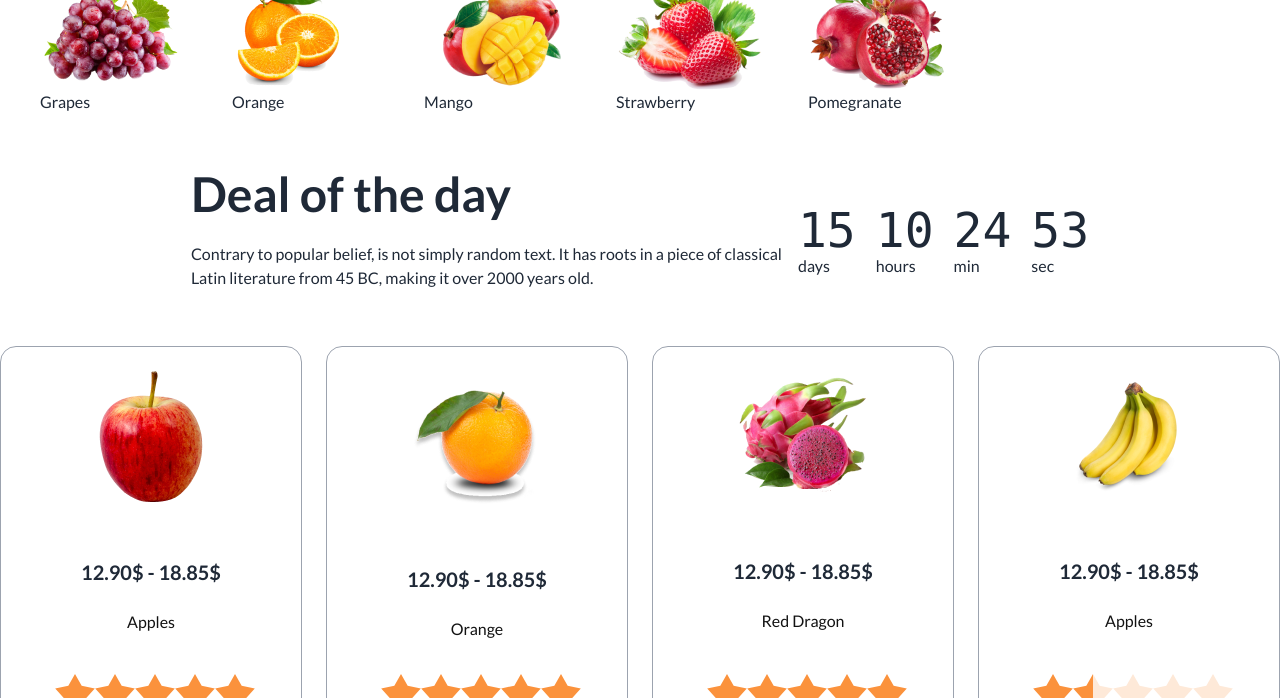
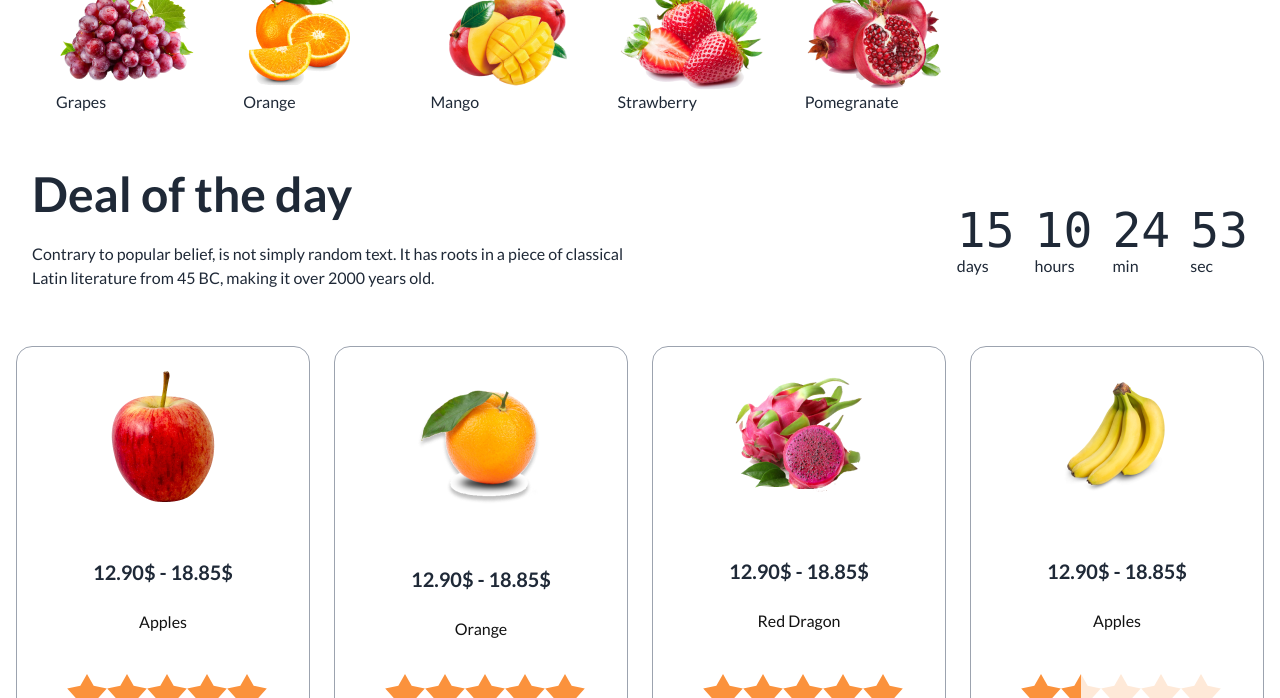
Before and after one commit to paulpabel/fruit-brust-paul, a plain HTML site: page index.html in a window 1280 px wide. Shown: the part 762-1460 px from the top of the page. Drawn offline with nearby package versions, Linux system fonts and the light colour scheme.

Commit message:
added few styles

```diff
--- a/index.html
+++ b/index.html
@@ -35,7 +35,8 @@
   }
     </style>
 </head>
-<body class="font-san">
+<body class="font-san m-4">
+  <!-- nav section starts -->
     <header class="md:container md:mx-auto my-4">
       <nav class="bg-red-400 border-amber-600 rounded-full">
         <div class="navbar">
@@ -74,6 +75,7 @@
                         <button class="btn join-item rounded-full bg-[white]">
                           <svg xmlns="http://www.w3.org/2000/svg" class="h-6 w-6" fill="none" viewBox="0 0 24 24" stroke="currentColor"><path stroke-linecap="round" stroke-linejoin="round" stroke-width="2" d="M21 21l-6-6m2-5a7 7 0 11-14 0 7 7 0 0114 0z" /></svg>
                         </button>
+                        <!-- <button class="btn join-item rounded-full bg-[white] h-6 w-6" type="submit"><i class="fa fa-search"></i></button> -->
                       </div>
                     </div>
                   </div>
@@ -82,17 +84,16 @@
 
 
       </nav>
+<!-- nav section ends -->
 
 
+ <!-- section banner and carousel starts -->
 
-
-
-       <!-- section banner -->
        <section class="my-10">
         <div class="carousel w-full">
             <!-- carousel 1 starts -->
             <div id="slide1" class="carousel-item relative w-full">
-                <!-- starts1 -->
+                <!-- card1 starts -->
                 <div class="hero w-full md:py-40 lg:py-40  " style="background-image: url(./images/banner1.png);">
                     <div class="hero-content text-center text-neutral-content">
                       <div class="md:max-w">
@@ -102,7 +103,7 @@
                       </div>
                     </div>
                   </div>
-                 <!-- ends1 -->
+                 <!-- card1 ends-->
               <div class="absolute flex justify-between transform -translate-y-1/2 left-5 right-5 top-1/2">
                 <a href="#slide4" class="btn btn-circle">❮</a>
                 <a href="#slide2" class="btn btn-circle">❯</a>
@@ -110,7 +111,8 @@
             </div>
             <!-- carousel 1 ends -->
 
-            <div id="slide2" class="carousel-item relative w-full">
+            <!-- carousel-2 starts -->
+             <div id="slide2" class="carousel-item relative w-full">
                 <!-- card2 starts -->
                 <div class="hero w-full" style="background-image: url(./images/banner2.png);">
                     <div class="hero-content text-center text-neutral-content">
@@ -127,6 +129,10 @@
                 <a href="#slide3" class="btn btn-circle">❯</a>
               </div>
             </div>
+            <!-- carousel-2 ends -->
+
+            <!-- carousel-3 starts -->
+
             <div id="slide3" class="carousel-item relative w-full">
                 <!-- card3 starts -->
                 <div class="hero w-full" style="background-image: url(./images/banner3.png);">
@@ -146,6 +152,9 @@
                 <a href="#slide4" class="btn btn-circle">❯</a>
               </div>
             </div>
+            <!-- carousel-3 ends -->
+
+            <!-- carousel-4 starts -->
 
             <div id="slide4" class="carousel-item relative w-full">
                 <!-- cards4 starts -->
@@ -164,10 +173,11 @@
                 <a href="#slide1" class="btn btn-circle">❯</a>
               </div>
             </div>
+            <!-- carousel-4 ends -->
           </div>
 
   <!-- fruits section -->
-<div class="w-3/4 ml-10 mt-35 -z-20">
+ <div class="w-3/4 ml-10 mt-35 -z-20">
    <div class="grid grid-cols-1 md:grid-cols-3 lg:grid-cols-5">
       <div>
         <img src="./images/fruit1.png" alt="">
@@ -196,12 +206,14 @@
 </section>
 
 </header>
+
+<!-- Main section starts -->
 <main class="md:container md:mx-auto">
 <section>
    <!-- deal of the deal section starts  -->
    <div class="hero">
-    <div class="hero-content flex-col lg:flex-row-reverse">
-        <!-- starts -->
+    <div class="flex w-full justify-between hero-content flex-col lg:flex-row-reverse">
+        <!-- starts deal part -->
       <div class="grid grid-flow-col gap-5 auto-cols-max">
             <div class="flex flex-col">
               <span class="countdown font-mono text-5xl">
@@ -228,13 +240,11 @@
               sec
             </div>
       </div>
-          <!-- ends -->
+          <!-- ends deal part-->
       <div>
-        <div>
         <h1 class="text-5xl font-bold">Deal of the day</h1>
         <p class="py-6">Contrary to popular belief, is not simply random text. It has roots in a piece of classical <br> Latin literature from 45 BC, making it over 2000 years old.</p>
       </div>
-    </div>
   </div>
 </section>
 
```
